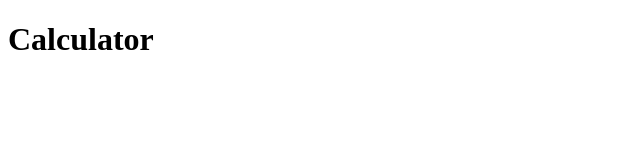
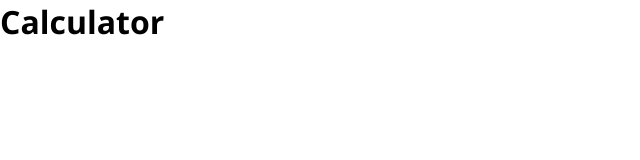
Before and after one commit to SergioRuval/odin-calculator, a plain HTML site: page index.html in a window 1280 px wide. Shown: the whole page, without its empty margins (0-640 px from the left). Drawn offline with Linux system fonts and the light colour scheme.

Commit message:
CREATE styles.css and add base styles to index

```diff
--- a/index.html
+++ b/index.html
@@ -4,6 +4,7 @@
     <meta charset="UTF-8">
     <meta http-equiv="X-UA-Compatible" content="IE=edge">
     <meta name="viewport" content="width=device-width, initial-scale=1.0">
+    <link rel="stylesheet" href="styles.css">
     <title>Odin Calculator</title>
 </head>
 <body>
--- /dev/null
+++ b/styles.css
@@ -0,0 +1,6 @@
+*{
+    padding: 0px;
+    margin: 0px;
+    box-sizing: border-box;
+    font-family: 'Segoe UI', Tahoma, Geneva, Verdana, sans-serif;
+}
```
